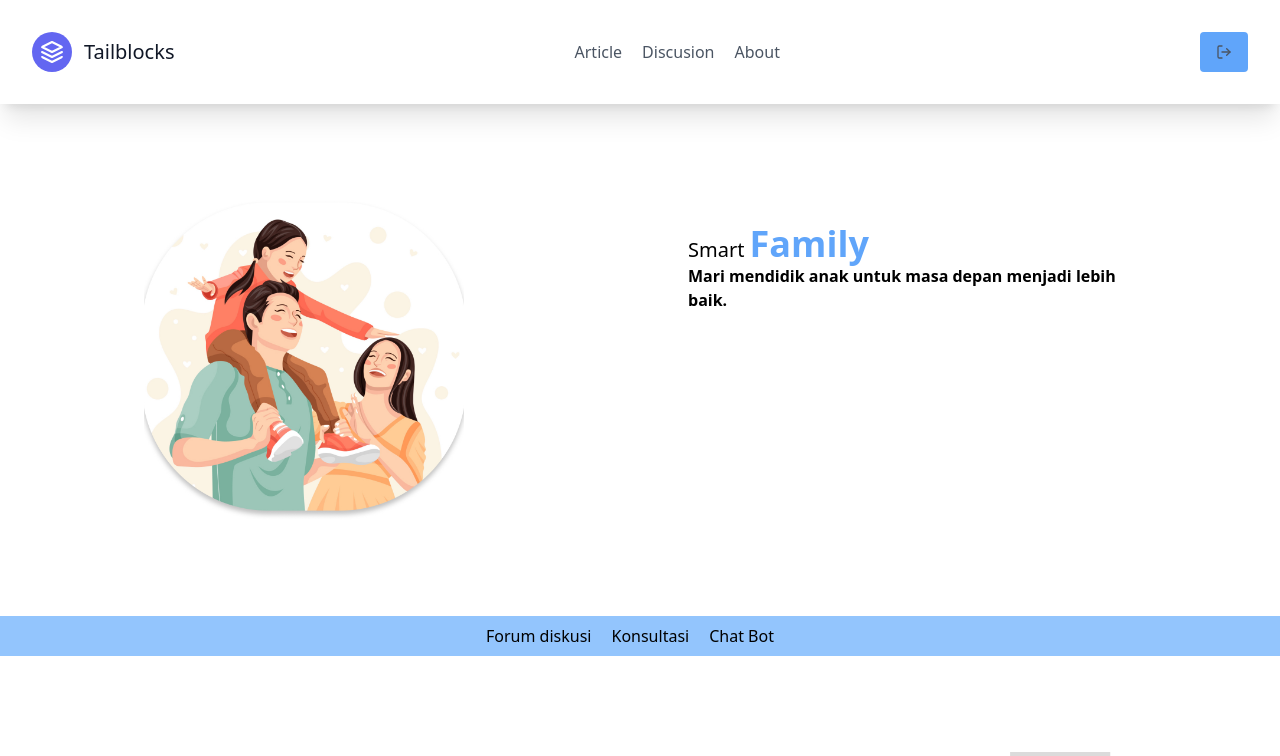
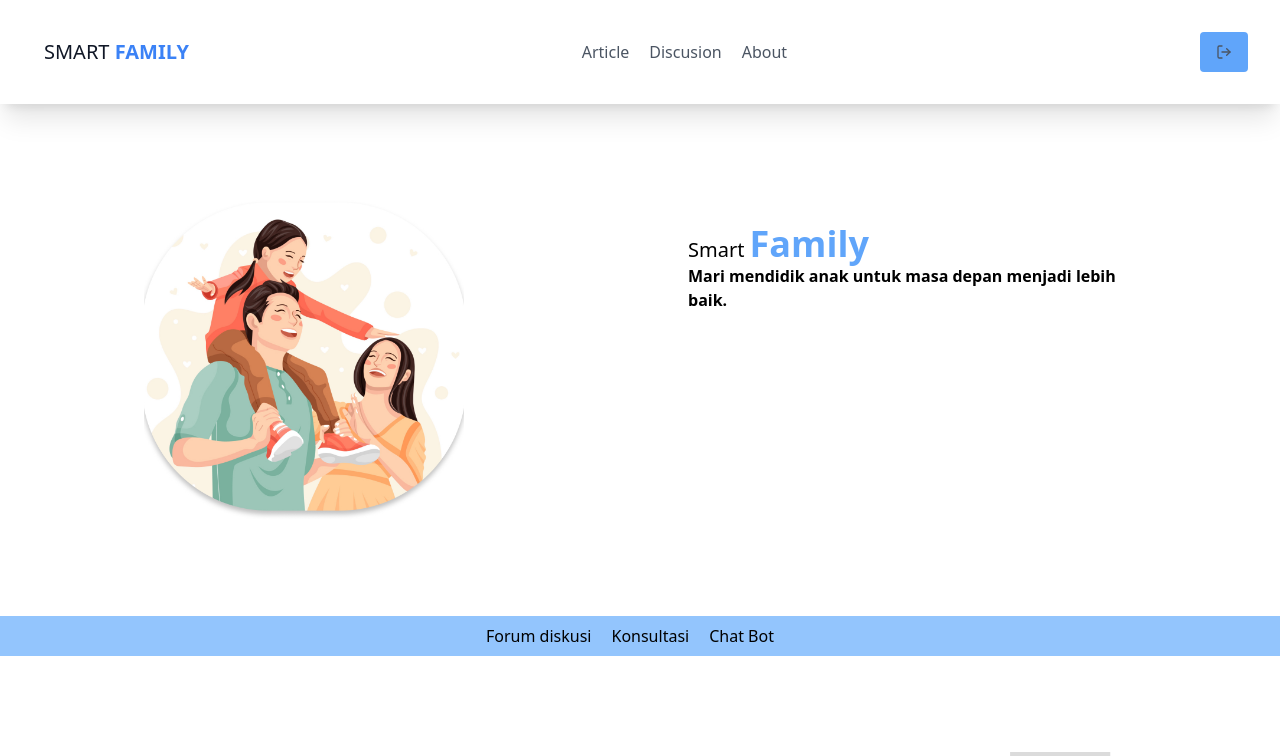
Before and after one commit to faisalalm01/frontend-parentingApp, a React (Create React App) app: page / in a window 1280 px wide. Shown: the top 756 px of the page. Built offline with nearby package versions, Linux system fonts and the light colour scheme.

Commit message:
renew nav

```diff
--- a/src/components/Navigation.js
+++ b/src/components/Navigation.js
@@ -7,10 +7,7 @@ function Navigation() {
       <header className="text-gray-600 body-font shadow-xl p-3">
       <div className="container mx-auto flex flex-wrap p-5 flex-col md:flex-row items-center">
         <Link to={'/'} className="flex title-font font-medium items-center text-gray-900 mb-4 md:mb-0">
-          <svg xmlns="http://www.w3.org/2000/svg" fill="none" stroke="currentColor" strokeLinecap="round" strokeLinejoin="round" stroke-width="2" className="w-10 h-10 text-white p-2 bg-indigo-500 rounded-full" viewBox="0 0 24 24">
-            <path d="M12 2L2 7l10 5 10-5-10-5zM2 17l10 5 10-5M2 12l10 5 10-5"></path>
-          </svg>
-          <span className="ml-3 text-xl">Tailblocks</span>
+        <span className="ml-3 text-xl">SMART <b className='text-blue-500'>FAMILY</b></span>
         </Link>
         <nav className="md:ml-auto md:mr-auto flex flex-wrap items-center text-base justify-center">
           <Link to={'/article'} className="mr-5 hover:text-gray-900">Article</Link>
```
